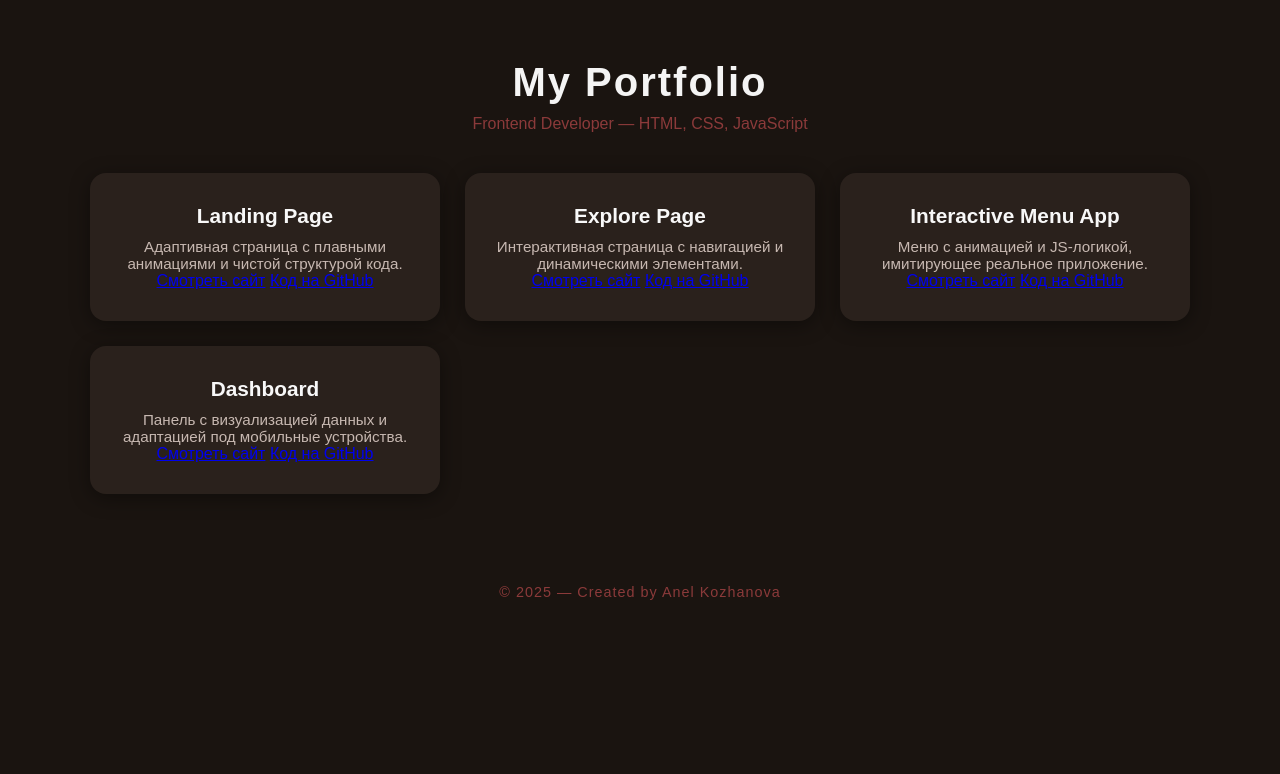
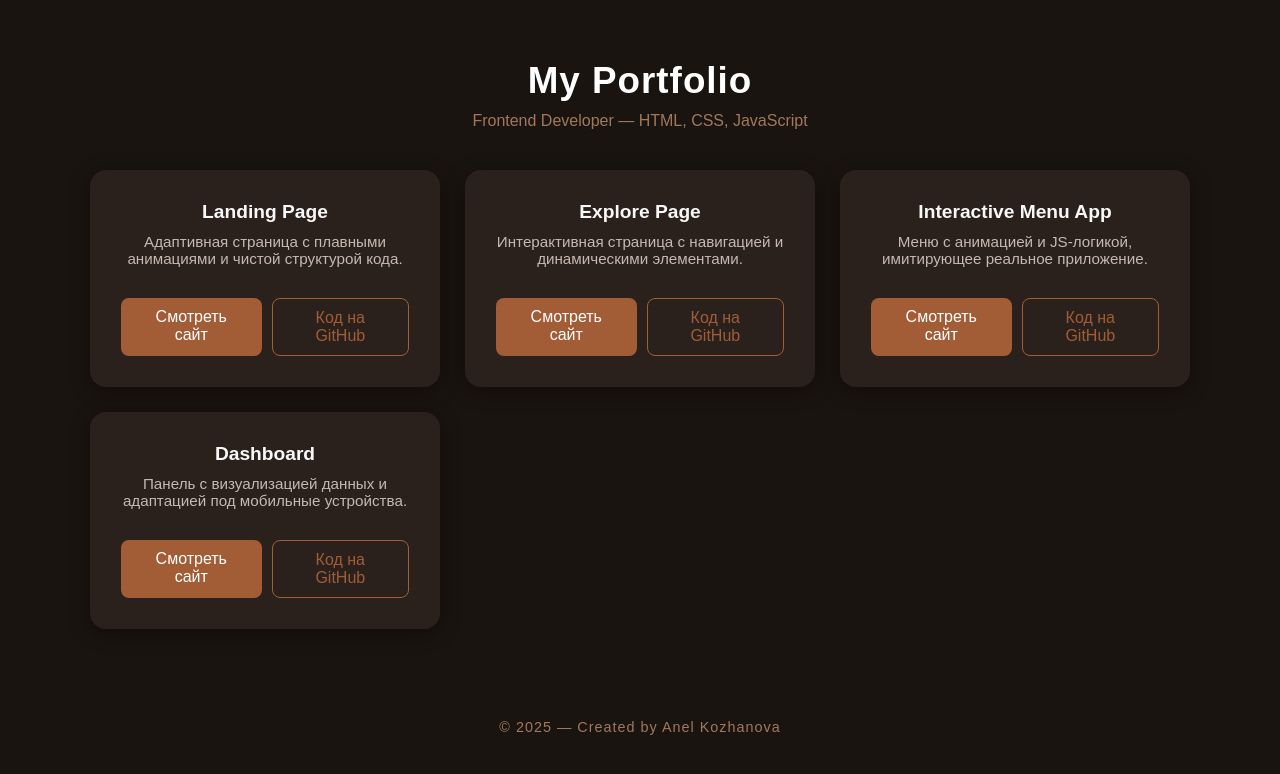
Before and after one commit to Sabrinocka5-hub/Sabrinochka-portfolio, a plain HTML site: page index.html in a window 1280 px wide. Drawn offline with Linux system fonts and the light colour scheme.

Commit message:
Update second_p.css

```diff
--- a/second_p.css
+++ b/second_p.css
@@ -3,7 +3,6 @@
   margin: 0;
   padding: 0;
   font-family: "Poppins", sans-serif;
-  transition: all 0.3s ease;
 }
 
 body {
@@ -15,28 +14,27 @@ body {
   align-items: center;
 }
 
-/* HEADER */
 .header {
   text-align: center;
   padding: 60px 20px 40px;
 }
 
 .header h1 {
-  font-size: 2.5rem;
-  color: #f4f4f4;
-  letter-spacing: 2px;
+  font-size: 2.3rem;
+  color: #fff;
+  letter-spacing: 1px;
 }
 
 .subtitle {
-  color: #8b3a3a;
+  color: #a1785d;
   font-weight: 400;
   margin-top: 10px;
+  font-size: 1rem;
 }
 
-/* PROJECT CARDS */
 .projects {
   display: grid;
-  grid-template-columns: repeat(auto-fit, minmax(260px, 1fr));
+  grid-template-columns: repeat(auto-fit, minmax(280px, 1fr));
   gap: 25px;
   width: 90%;
   max-width: 1100px;
@@ -49,41 +47,63 @@ body {
   padding: 30px;
   text-align: center;
   box-shadow: 0 4px 20px rgba(0, 0, 0, 0.4);
-  cursor: pointer;
   border: 1px solid transparent;
 }
 
 .card h2 {
   color: #f8f8f8;
-  font-size: 1.3rem;
+  font-size: 1.2rem;
   margin-bottom: 10px;
 }
 
 .card p {
   color: #c7b8b1;
   font-size: 0.95rem;
+  min-height: 50px;
 }
 
 .card:hover {
-  transform: scale(1.03);
-  border-color: #7b1e26;
-  box-shadow: 0 6px 25px rgba(123, 30, 38, 0.5);
+  transform: translateY(-5px);
+  border-color: #a25d36;
+  box-shadow: 0 6px 25px rgba(162, 93, 54, 0.5);
 }
 
-/* FOOTER */
+.buttons {
+  margin-top: 15px;
+  display: flex;
+  justify-content: center;
+  gap: 10px;
+}
+
+.btn {
+  padding: 10px 18px;
+  background-color: #a25d36;
+  color: #fff;
+  text-decoration: none;
+  border-radius: 8px;
+  transition: 0.3s;
+  font-weight: 500;
+}
+
+.btn:hover {
+  background-color: #c07045;
+}
+
+.btn.secondary {
+  background-color: transparent;
+  border: 1px solid #a25d36;
+  color: #a25d36;
+}
+
+.btn.secondary:hover {
+  background-color: #a25d36;
+  color: #fff;
+}
+
 footer {
   text-align: center;
   padding: 30px 0;
-  color: #8b3a3a;
+  color: #a1785d;
   font-size: 0.9rem;
   letter-spacing: 1px;
 }
-
-@media (max-width: 600px) {
-  .header h1 {
-    font-size: 2rem;
-  }
-  .card {
-    padding: 20px;
-  }
-}
```
